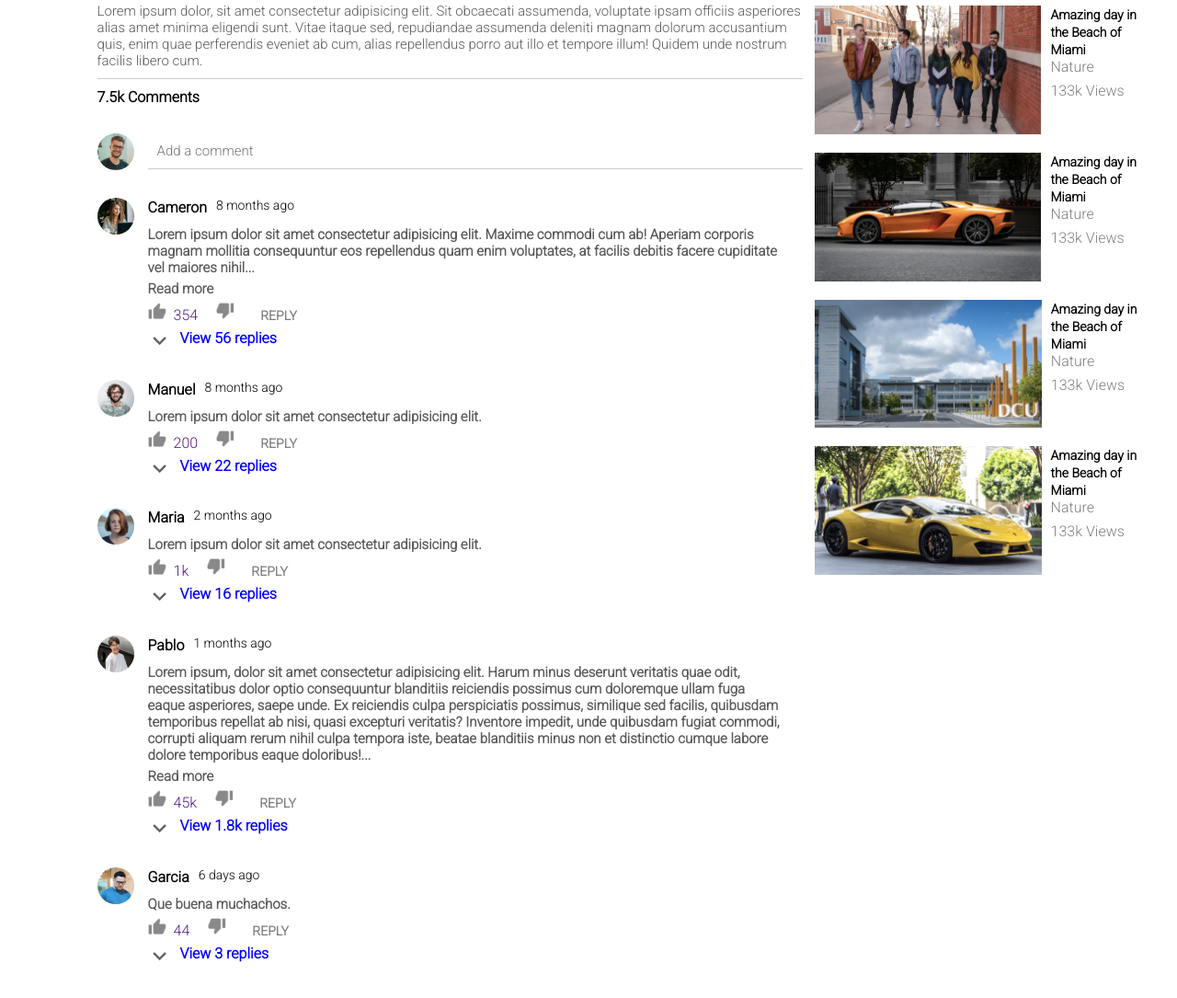
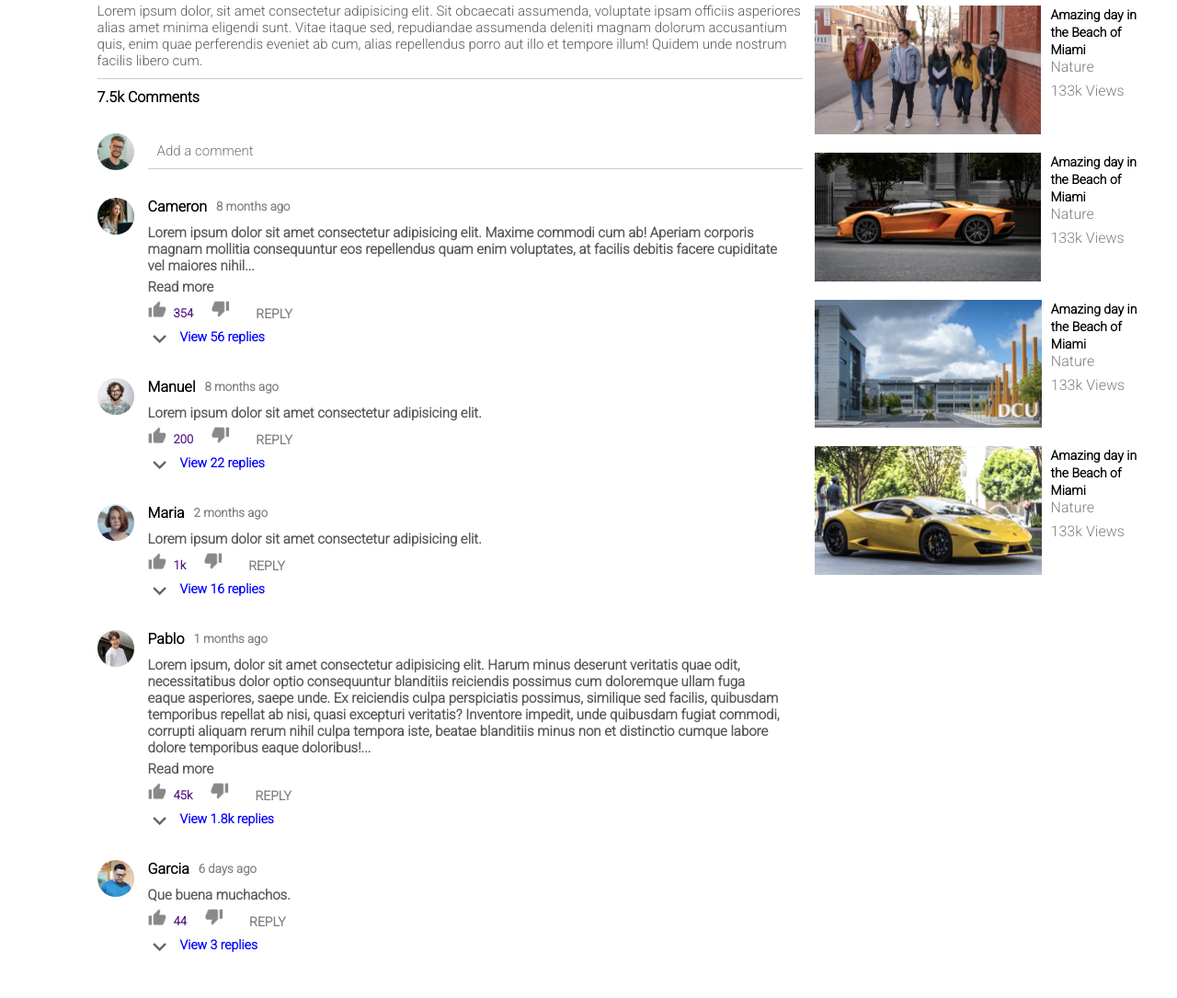
Before and after one commit to wailsamjouni/vanilla_javascript, a plain HTML site: page wtube/video.html in a window 1280 px wide. Shown: the part 731-1816 px from the top of the page at 92% size. Drawn offline with Linux system fonts and the light colour scheme; files whose address does not match are found by name.

Commit message:
design finished

```diff
--- a/wtube/style.css
+++ b/wtube/style.css
@@ -490,6 +490,12 @@
 
     .comment-top {
         margin-bottom: 10px;
+        display: flex;
+        align-items: center;
+    }
+
+    .comment-top h5 {
+        color: gray;
     }
 
     .comment-top h4 {
@@ -511,6 +517,8 @@
         display: inline-flex;
         align-items: center;
         cursor: pointer;
+        font-size: 13px;
+        font-weight: 600;
     }
 
     .comment-icons {
@@ -540,7 +548,7 @@
     }
 
     .comment-reply p {
-        font-size: 16px;
+        font-size: 14px;
         color: #0000ff;
         font-weight: 600;
         margin-left: 10px;
--- a/wtube/video.html
+++ b/wtube/video.html
@@ -83,8 +83,8 @@
                             <img src="./images/cameron.png" alt="">
                             <div class="comment-content">
                                 <div class="comment-top flex">
-                                    <h4>Cameron</h3>
-                                        <span>8 months ago</span>
+                                    <h4>Cameron</h4>
+                                    <h5>8 months ago</h5>
                                 </div>
                                 <p>
                                     Lorem ipsum dolor sit amet consectetur adipisicing elit. Maxime commodi cum ab! Aperiam corporis magnam mollitia consequuntur eos repellendus quam enim voluptates, at facilis debitis facere cupiditate vel maiores nihil...
@@ -105,8 +105,8 @@
                             <img src="./images/Jack.png" alt="">
                             <div class="comment-content">
                                 <div class="comment-top flex">
-                                    <h4>Manuel</h3>
-                                        <span>8 months ago</span>
+                                    <h4>Manuel</h4>
+                                    <h5>8 months ago</h5>
                                 </div>
                                 <p>
                                     Lorem ipsum dolor sit amet consectetur adipisicing elit.
@@ -127,8 +127,8 @@
                             <img src="./images/megan.png" alt="">
                             <div class="comment-content">
                                 <div class="comment-top flex">
-                                    <h4>Maria</h3>
-                                        <span>2 months ago</span>
+                                    <h4>Maria</h4>
+                                    <h5>2 months ago</h5>
                                 </div>
                                 <p>
                                     Lorem ipsum dolor sit amet consectetur adipisicing elit.
@@ -148,8 +148,8 @@
                             <img src="./images/gerard.png" alt="">
                             <div class="comment-content">
                                 <div class="comment-top flex">
-                                    <h4>Pablo</h3>
-                                        <span>1 months ago</span>
+                                    <h4>Pablo</h4>
+                                    <h5>1 months ago</h5>
                                 </div>
                                 <p>
                                     Lorem ipsum, dolor sit amet consectetur adipisicing elit. Harum minus deserunt veritatis quae odit, necessitatibus dolor optio consequuntur blanditiis reiciendis possimus cum doloremque ullam fuga eaque asperiores, saepe unde. Ex reiciendis culpa perspiciatis
@@ -172,8 +172,8 @@
                             <img src="./images/tom.png" alt="">
                             <div class="comment-content">
                                 <div class="comment-top flex">
-                                    <h4>Garcia</h3>
-                                        <span>6 days ago</span>
+                                    <h4>Garcia</h4>
+                                    <h5>6 days ago</h5>
                                 </div>
                                 <p>
                                     Que buena muchachos.
```
